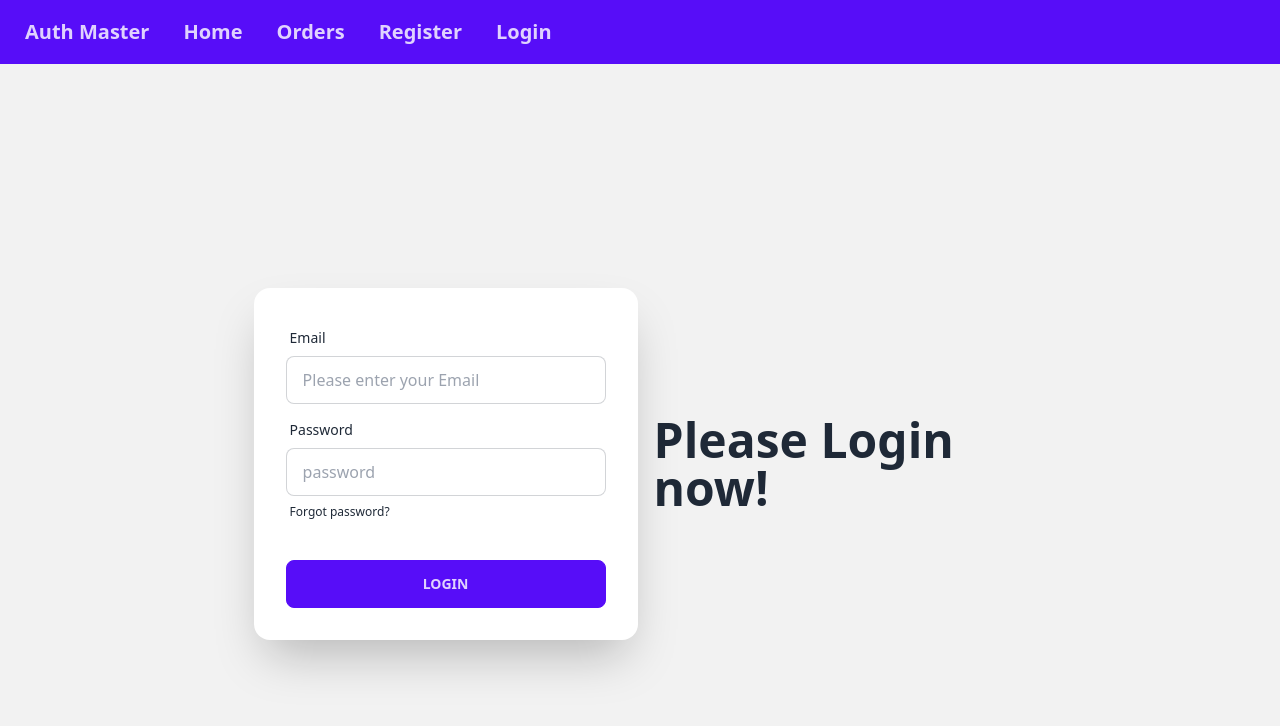
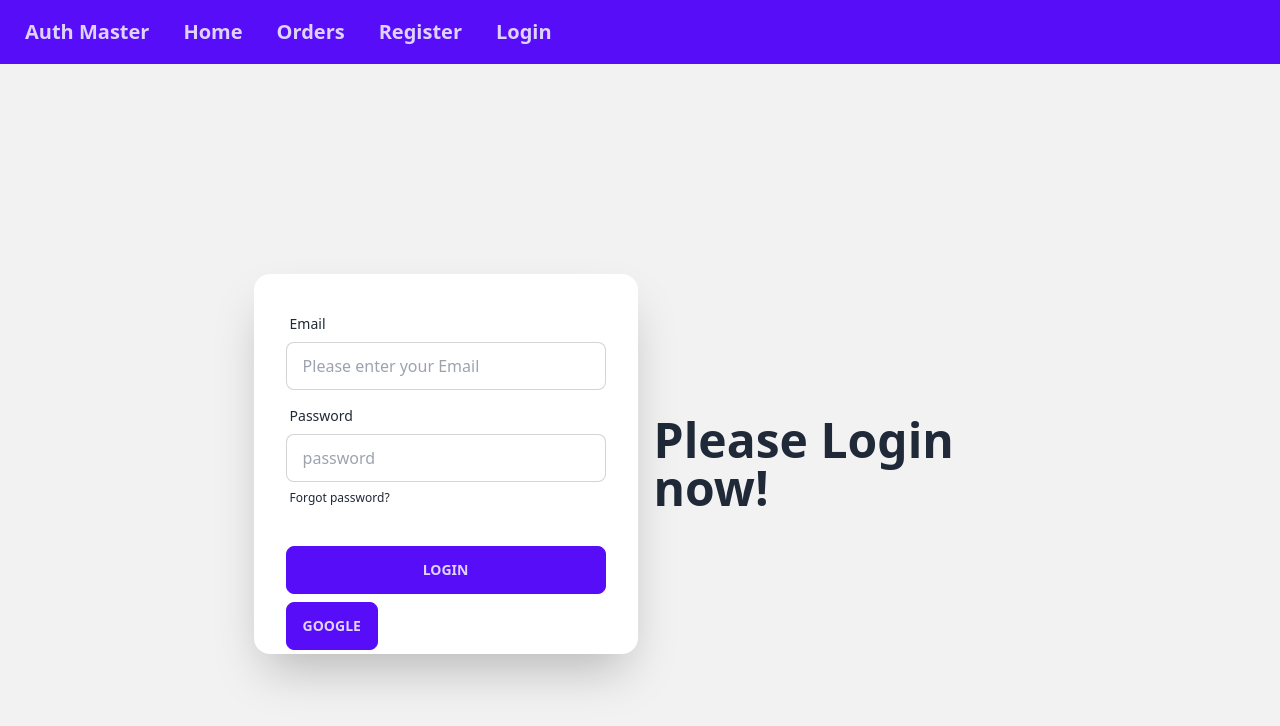
Before and after one commit to mhmsohel7/auth-firebase-context-tailwind, a React (Vite) app: page /login in a window 1280 px wide. Shown: the top 726 px of the page. Built offline with nearby package versions, Linux system fonts and the light colour scheme; no server answers.

Commit message:
add googleAuthProvider

```diff
--- a/src/components/Header.jsx
+++ b/src/components/Header.jsx
@@ -46,7 +46,6 @@ const Header = () => {
                 onClick={handleLogOut}
                 className="btn btn-ghost normal-case text-xl"
               >
-                {" "}
                 SignOut
               </button>
             </>
--- a/src/components/Login.jsx
+++ b/src/components/Login.jsx
@@ -2,7 +2,7 @@ import { useContext } from "react";
 import { AuthContext } from "./Provider/Authproviders";
 
 const Login = () => {
-  const { logIn } = useContext(AuthContext);
+  const { logIn, googleSignIn } = useContext(AuthContext);
 
   const handleLogin = (e) => {
     e.preventDefault();
@@ -23,6 +23,17 @@ const Login = () => {
         console.log(error.message);
       });
   };
+  const handleGoogle = () => {
+    googleSignIn()
+      .then((result) => {
+        const loggedUser = result.user;
+        console.log(loggedUser);
+      })
+      .catch((error) => {
+        console.log(error.message);
+      });
+  };
+
   return (
     <>
       <div className="hero min-h-screen bg-base-200">
@@ -64,6 +75,11 @@ const Login = () => {
               <div className="form-control mt-6">
                 <button className="btn btn-primary">Login</button>
               </div>
+              <div className="w-20 h-5 rounded-full ">
+                <button className="btn btn-primary" onClick={handleGoogle}>
+                  Google
+                </button>
+              </div>
             </form>
           </div>
         </div>
--- a/src/components/Provider/Authproviders.jsx
+++ b/src/components/Provider/Authproviders.jsx
@@ -1,15 +1,21 @@
 import { createContext, useEffect, useState } from "react";
 import {
+  GoogleAuthProvider,
   createUserWithEmailAndPassword,
   getAuth,
   onAuthStateChanged,
   signInWithEmailAndPassword,
+  signInWithPopup,
   signOut,
 } from "firebase/auth";
 import app from "../../firebase/firebase.config";
 
 export const AuthContext = createContext(null);
 const auth = getAuth(app);
+
+//create new GoogleAuthProvider outside of main component
+const gooleProvider = new GoogleAuthProvider();
+
 const Authproviders = ({ children }) => {
   const [user, setUser] = useState(null);
 
@@ -29,6 +35,11 @@ const Authproviders = ({ children }) => {
   //user logOut breakdown using firebase
   const logOut = () => {
     return signOut(auth);
+  };
+
+  //GoogleAuthProvider breakdown
+  const googleSignIn = () => {
+    return signInWithPopup(auth, gooleProvider);
   };
 
   //[use onAuthStateChanged to manage User auth State]
@@ -55,6 +66,7 @@ const Authproviders = ({ children }) => {
     logIn,
     logOut,
     loading,
+    googleSignIn,
   };
   return (
     <AuthContext.Provider value={authInfo}>{children}</AuthContext.Provider>
```
